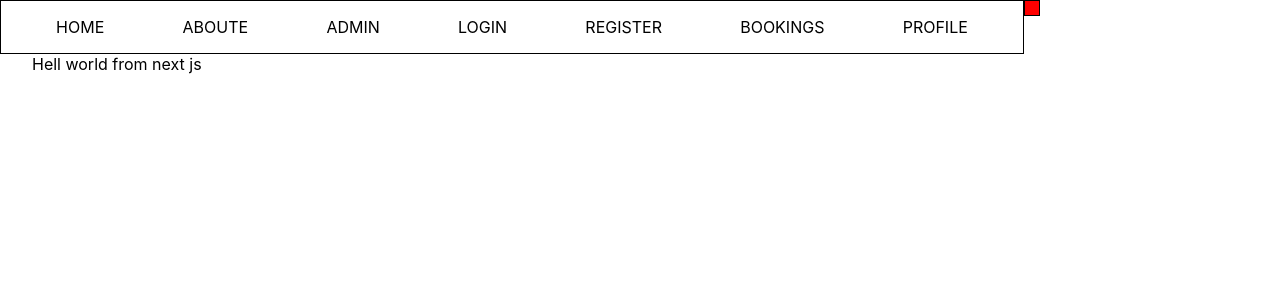
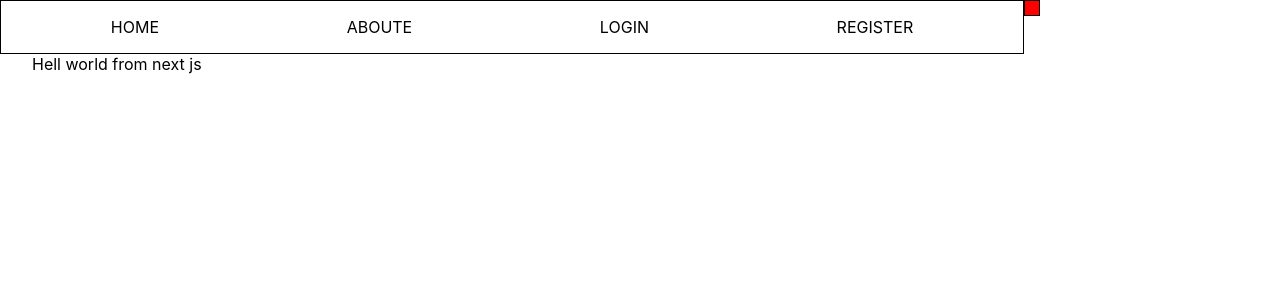
Before and after one commit to BucoTEC/booking-frontend, a Next.js app: page / in a window 1280 px wide. Shown: the top 300 px of the page. Built offline with nearby package versions, Linux system fonts and the light colour scheme.

Commit message:
add nav protection for links

```diff
--- a/ui/components/NavBar/NavBar.js
+++ b/ui/components/NavBar/NavBar.js
@@ -19,16 +19,20 @@ function NavBar() {
 			<div className={cl.wrapper}>
 				<Link href="/">HOME</Link>
 				<Link href="/about">ABOUTE</Link>
-				<Link href="/admin">ADMIN</Link>
 				{!currentUser && (
 					<>
 						<Link href="/auth/login">LOGIN</Link>
 						<Link href="/auth/register">REGISTER</Link>
 					</>
 				)}
-				<Link href="/bookings">BOOKINGS</Link>
-				<Link href="/profile">PROFILE</Link>
-				{currentUser && <span onClick={logOutHandler}>LOG OUT</span>}
+				{currentUser && (
+					<>
+						<Link href="/bookings">BOOKINGS</Link>
+						<Link href="/profile">PROFILE</Link>
+						{currentUser.isAdmin && <Link href="/admin">ADMIN</Link>}
+						<span onClick={logOutHandler}>LOG OUT</span>
+					</>
+				)}
 			</div>
 			{currentUser ? (
 				<div className={cl.zeleno}></div>
```
